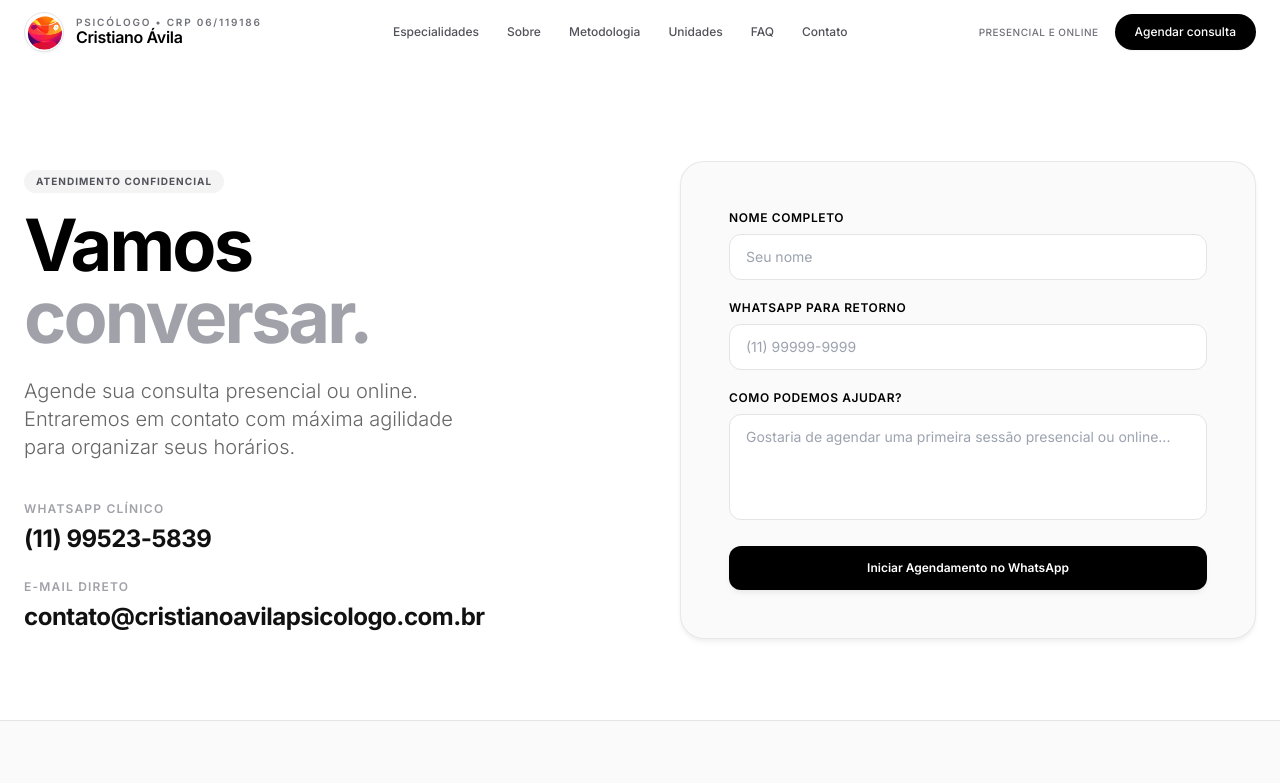
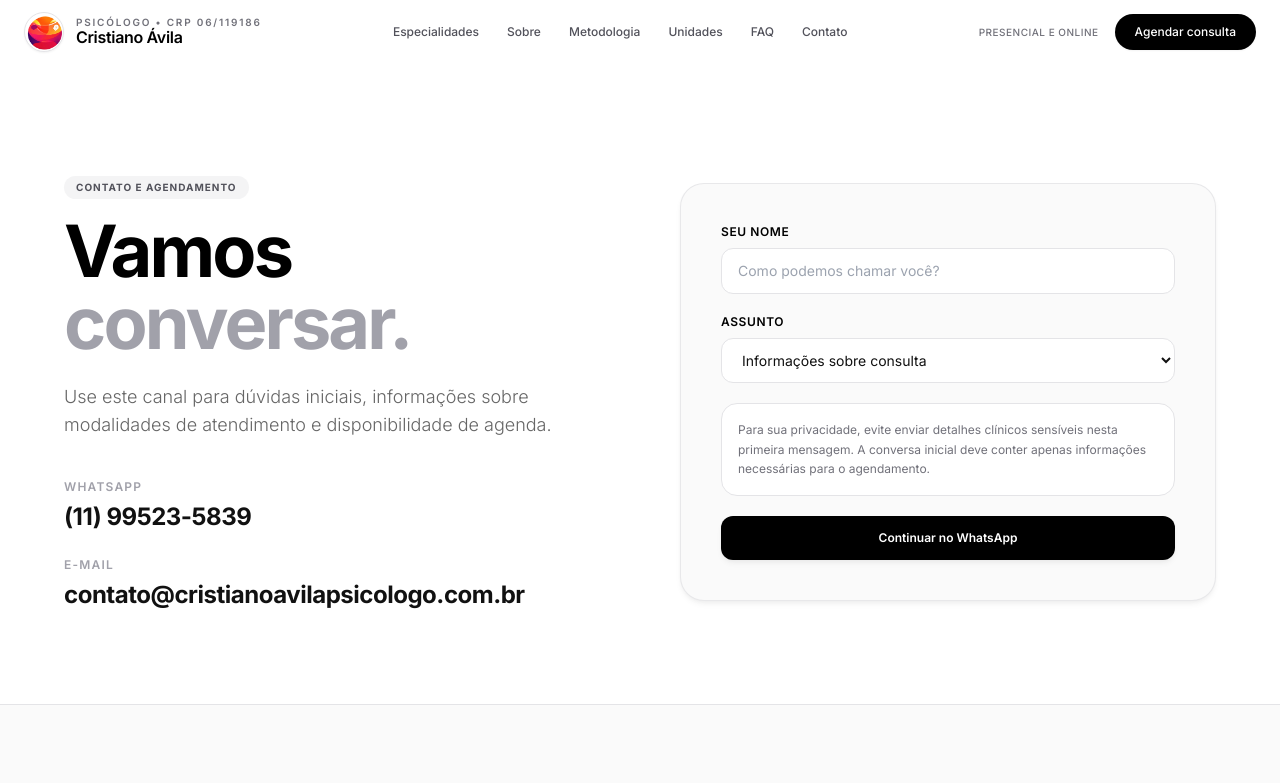
Before and after one commit to RennanLucas/cristiano-avila-site, a Next.js app: page /contato in a window 1280 px wide. Shown: the top 783 px of the page. Built offline with nearby package versions, Linux system fonts and the light colour scheme.

Commit message:
refactor: minimize sensitive data in contact flow

```diff
--- a/src/app/contato/page.tsx
+++ b/src/app/contato/page.tsx
@@ -5,62 +5,50 @@ import Header from "@/components/Header";
 import Footer from "@/components/Footer";
 import { motion } from "framer-motion";
 import { CLINIC_CONTACT, buildWhatsAppLink } from "@/data/content";
+import { FIRST_CONTACT_PRIVACY_NOTE } from "@/lib/site-policy";
 
 export default function ContatoPage() {
   const [name, setName] = useState("");
-  const [phone, setPhone] = useState("");
-  const [message, setMessage] = useState("");
-  const [submitted, setSubmitted] = useState(false);
+  const [contactReason, setContactReason] = useState("Informações sobre consulta");
 
   const handleSubmit = (e: React.FormEvent) => {
     e.preventDefault();
-    const formattedMsg = `Olá, Dr. Cristiano! Meu nome é ${name || "um visitante do site"}.${phone ? ` Meu contato é ${phone}.` : ""}\n\n${message || "Gostaria de agendar uma consulta."}`;
-    window.open(buildWhatsAppLink(formattedMsg), "_blank");
-    setSubmitted(true);
+    const formattedMsg = `Olá, Dr. Cristiano. Meu nome é ${name}. Gostaria de ${contactReason.toLowerCase()}.`;
+    window.open(buildWhatsAppLink(formattedMsg), "_blank", "noopener,noreferrer");
   };
 
   return (
     <main className="min-h-screen bg-white text-[#111111] overflow-x-hidden selection:bg-black selection:text-white">
       <Header />
 
-      <section className="pt-40 pb-20 px-6 min-h-[90vh] flex items-center">
-        <div className="max-w-7xl mx-auto w-full">
-          <div className="grid lg:grid-cols-2 gap-16 lg:gap-20 items-center">
-
+      <section className="pt-36 sm:pt-40 pb-20 px-6 min-h-[88vh] flex items-center">
+        <div className="max-w-6xl mx-auto w-full">
+          <div className="grid lg:grid-cols-2 gap-14 lg:gap-20 items-center">
             <motion.div
-              initial={{ opacity: 0, x: -30 }}
+              initial={{ opacity: 0, x: -24 }}
               animate={{ opacity: 1, x: 0 }}
-              transition={{ duration: 0.8, ease: "easeOut" }}
+              transition={{ duration: 0.7, ease: "easeOut" }}
             >
               <span className="inline-block px-3 py-1 rounded-full bg-zinc-100 text-[10px] font-bold tracking-widest text-zinc-600 uppercase mb-4">
-                Atendimento Confidencial
+                Contato e agendamento
               </span>
-              <h1 className="text-5xl md:text-7xl font-bold tracking-tighter text-black leading-tight mb-6">
-                Vamos <br />
-                <span className="text-zinc-400">conversar.</span>
+              <h1 className="text-4xl sm:text-5xl md:text-7xl font-bold tracking-tighter text-black leading-tight mb-6">
+                Vamos <span className="text-zinc-400">conversar.</span>
               </h1>
-              <p className="text-lg sm:text-xl text-textMuted font-light max-w-md mb-10 leading-relaxed">
-                Agende sua consulta presencial ou online. Entraremos em contato com máxima agilidade para organizar seus horários.
+              <p className="text-base sm:text-lg text-textMuted font-light max-w-lg mb-10 leading-relaxed">
+                Use este canal para dúvidas iniciais, informações sobre modalidades de atendimento e disponibilidade de agenda.
               </p>
 
               <div className="space-y-6">
                 <div>
-                  <p className="text-xs font-semibold text-zinc-400 uppercase tracking-widest mb-1.5">WhatsApp Clínico</p>
-                  <a
-                    href={CLINIC_CONTACT.whatsappUrl}
-                    target="_blank"
-                    rel="noopener noreferrer"
-                    className="text-2xl font-bold tracking-tight hover:text-zinc-500 transition-colors"
-                  >
+                  <p className="text-xs font-semibold text-zinc-400 uppercase tracking-widest mb-1.5">WhatsApp</p>
+                  <a href={CLINIC_CONTACT.whatsappUrl} target="_blank" rel="noopener noreferrer" className="text-xl sm:text-2xl font-bold tracking-tight hover:text-zinc-500 transition-colors">
                     {CLINIC_CONTACT.phone}
                   </a>
                 </div>
                 <div>
-                  <p className="text-xs font-semibold text-zinc-400 uppercase tracking-widest mb-1.5">E-mail Direto</p>
-                  <a
-                    href={`mailto:${CLINIC_CONTACT.email}`}
-                    className="text-2xl font-bold tracking-tight hover:text-zinc-500 transition-colors"
-                  >
+                  <p className="text-xs font-semibold text-zinc-400 uppercase tracking-widest mb-1.5">E-mail</p>
+                  <a href={`mailto:${CLINIC_CONTACT.email}`} className="text-lg sm:text-2xl font-bold tracking-tight break-all hover:text-zinc-500 transition-colors">
                     {CLINIC_CONTACT.email}
                   </a>
                 </div>
@@ -68,63 +56,51 @@ export default function ContatoPage() {
             </motion.div>
 
             <motion.div
-              initial={{ opacity: 0, x: 30 }}
+              initial={{ opacity: 0, x: 24 }}
               animate={{ opacity: 1, x: 0 }}
-              transition={{ duration: 0.8, delay: 0.2, ease: "easeOut" }}
-              className="bg-surface p-8 md:p-12 rounded-3xl border border-zinc-200/80 shadow-apple"
+              transition={{ duration: 0.7, delay: 0.1, ease: "easeOut" }}
+              className="bg-surface p-7 md:p-10 rounded-3xl border border-zinc-200/80 shadow-apple"
             >
               <form className="space-y-5" onSubmit={handleSubmit}>
                 <div>
-                  <label htmlFor="name" className="block text-xs font-semibold uppercase tracking-wider text-black mb-2">
-                    Nome Completo
-                  </label>
+                  <label htmlFor="name" className="block text-xs font-semibold uppercase tracking-wider text-black mb-2">Seu nome</label>
                   <input
                     type="text"
                     id="name"
                     required
+                    autoComplete="name"
                     value={name}
                     onChange={(e) => setName(e.target.value)}
                     className="w-full bg-white border border-zinc-200 rounded-xl px-4 py-3 text-sm outline-none focus:border-black focus:ring-1 focus:ring-black transition-all"
-                    placeholder="Seu nome"
-                  />
-                </div>
-                <div>
-                  <label htmlFor="phone" className="block text-xs font-semibold uppercase tracking-wider text-black mb-2">
-                    WhatsApp para Retorno
-                  </label>
-                  <input
-                    type="tel"
-                    id="phone"
-                    required
-                    value={phone}
-                    onChange={(e) => setPhone(e.target.value)}
-                    className="w-full bg-white border border-zinc-200 rounded-xl px-4 py-3 text-sm outline-none focus:border-black focus:ring-1 focus:ring-black transition-all"
-                    placeholder="(11) 99999-9999"
-                  />
-                </div>
-                <div>
-                  <label htmlFor="message" className="block text-xs font-semibold uppercase tracking-wider text-black mb-2">
-                    Como podemos ajudar?
-                  </label>
-                  <textarea
-                    id="message"
-                    rows={4}
-                    value={message}
-                    onChange={(e) => setMessage(e.target.value)}
-                    className="w-full bg-white border border-zinc-200 rounded-xl px-4 py-3 text-sm outline-none focus:border-black focus:ring-1 focus:ring-black transition-all resize-none"
-                    placeholder="Gostaria de agendar uma primeira sessão presencial ou online..."
+                    placeholder="Como podemos chamar você?"
                   />
                 </div>
 
-                <button
-                  type="submit"
-                  className="w-full bg-black text-white rounded-xl py-3.5 font-semibold text-xs hover:bg-zinc-800 transition-colors shadow-apple"
-                >
-                  {submitted ? "✓ Enviando para o WhatsApp..." : "Iniciar Agendamento no WhatsApp"}
+                <div>
+                  <label htmlFor="reason" className="block text-xs font-semibold uppercase tracking-wider text-black mb-2">Assunto</label>
+                  <select
+                    id="reason"
+                    value={contactReason}
+                    onChange={(e) => setContactReason(e.target.value)}
+                    className="w-full bg-white border border-zinc-200 rounded-xl px-4 py-3 text-sm outline-none focus:border-black focus:ring-1 focus:ring-black transition-all"
+                  >
+                    <option>Informações sobre consulta</option>
+                    <option>Verificar disponibilidade de agenda</option>
+                    <option>Informações sobre atendimento online</option>
+                    <option>Informações sobre atendimento presencial</option>
+                    <option>Outro esclarecimento inicial</option>
+                  </select>
+                </div>
+
+                <div className="rounded-2xl border border-zinc-200 bg-white p-4 text-xs leading-relaxed text-zinc-500">
+                  {FIRST_CONTACT_PRIVACY_NOTE}
+                </div>
+
+                <button type="submit" className="w-full bg-black text-white rounded-xl py-3.5 font-semibold text-xs hover:bg-zinc-800 transition-colors shadow-apple">
+                  Continuar no WhatsApp
                 </button>
               </form>
             </motion.div>
-
           </div>
         </div>
       </section>
```
